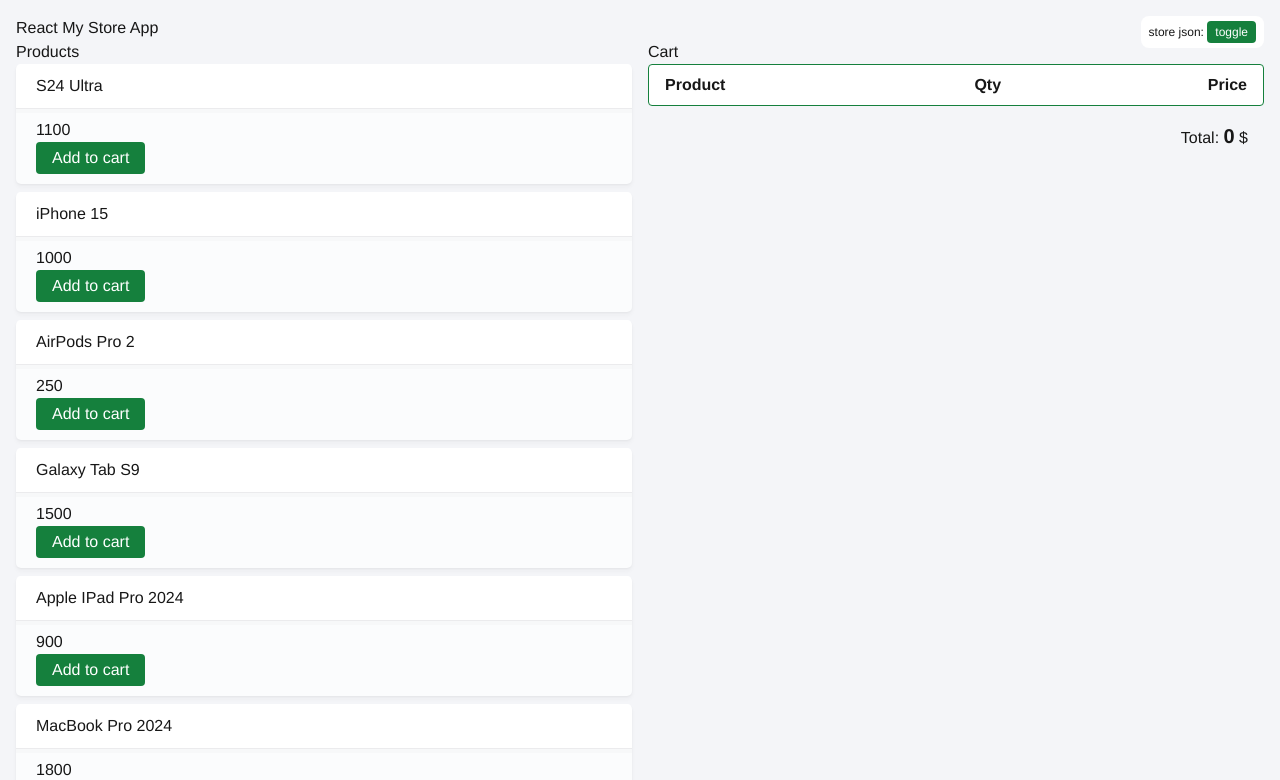
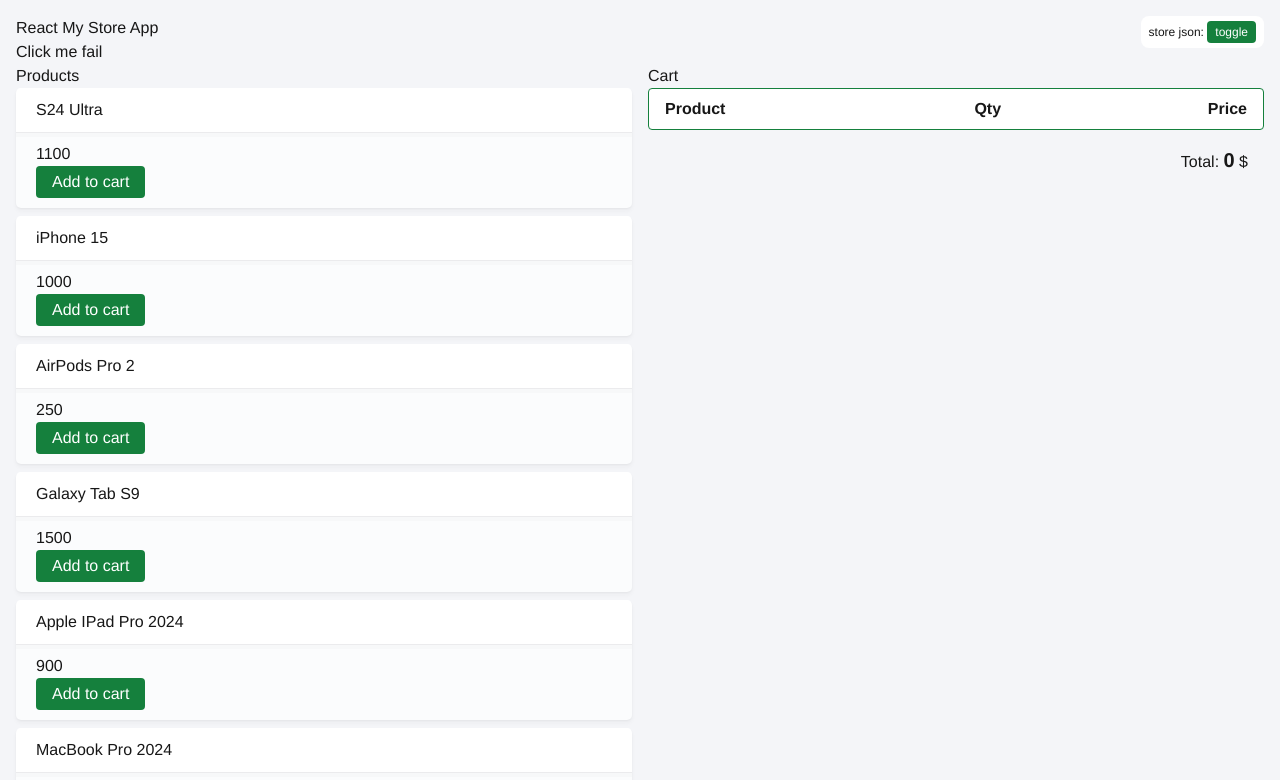
Before and after one commit to t-i-m-i/react-zustand, a React (Vite) app: page / in a window 1280 px wide. Shown: the top 780 px of the page. Built offline with nearby package versions, Linux system fonts and the light colour scheme.

Commit message:
remove husky

```diff
--- a/src/App.tsx
+++ b/src/App.tsx
@@ -1,5 +1,6 @@
 import Card from "./components/Card";
 import Cart from "./components/Cart";
+import SimpleButton from "./components/SimpleButton";
 import { PRODUCTS_DATA } from "./lib/mockData";
 
 function App() {
@@ -7,6 +8,10 @@
     <>
       <div className="max-lg mx-auto">
         <h1>React My Store App</h1>
+
+        <div>
+          <SimpleButton />
+        </div>
 
         <div className="grid grid-cols-4 gap-4">
           <div className="col-span-2">
--- a/src/components/SimpleButton.tsx
+++ b/src/components/SimpleButton.tsx
@@ -8,7 +8,7 @@
   return (
     <>
       <button onClick={handleClick}>
-        {clicked ? 'Clicked' : 'Click me'}
+        {clicked ? 'Clicked fail' : 'Click me fail'}
       </button>
     </>
   )
```
Also changed, not shown: package.json (+1 -10 lines), 2 other files (tests, documents, lock files or other folders).
